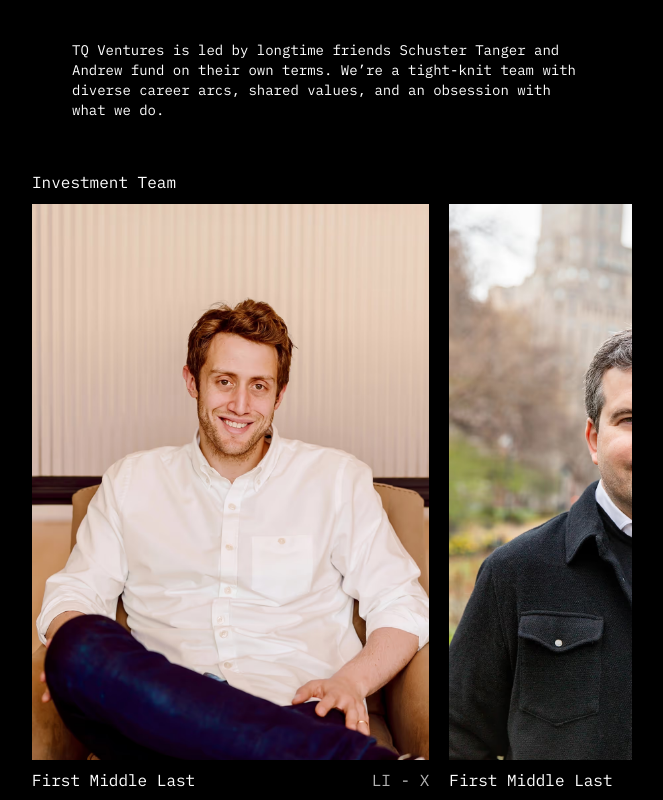
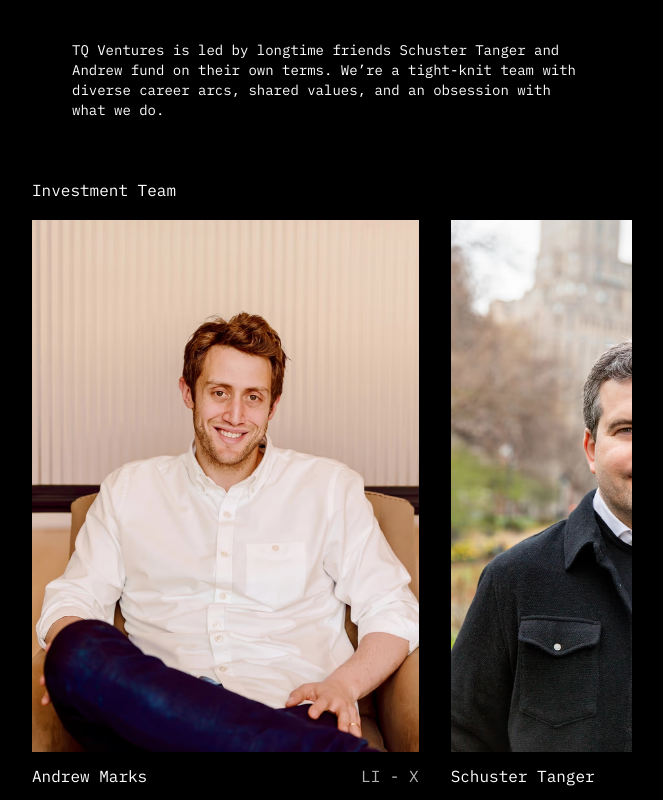
Before and after one commit to terrybrash/tq-meet-us, a Next.js app: page / in a window 1280 px wide. Shown: the whole page, without its empty margins (308-971 px from the left). Built offline with nearby package versions, Linux system fonts and the light colour scheme.

Commit message:
add people

```diff
--- a/app/globals.css
+++ b/app/globals.css
@@ -22,7 +22,7 @@ body {
 }
 
 .company {
-  gap: 0px 20px;
+  gap: 0px 32px;
 
   overflow-x: auto;
   display: grid;
@@ -38,7 +38,7 @@ body {
 .team-name {
   left: 0;
   position: sticky;
-  padding: 10px 0px;
+  padding: 18px 0px;
   width: max-content;
 }
 
@@ -68,7 +68,7 @@ body {
 }
 
 .headshot + .headshot {
-  margin-left: 20px;
+  margin-left: 32px;
 }
 
 .headshot > img {
@@ -83,7 +83,7 @@ body {
   /* bg-blue-500 opacity-55 flex place-content-between py-2 */
   line-height: normal;
   /* background-color: cornflowerblue; */
-  padding: 10px 0px;
+  padding: 14px 0px;
   background-color: black;
   position: absolute;
   bottom: 0px;
--- a/app/page.tsx
+++ b/app/page.tsx
@@ -59,10 +59,45 @@ export default function Home() {
   //   };
   // }, []);
 
+  function person(
+    name: string,
+    image: number
+  ): { name: string; image: number } {
+    return {
+      name,
+      image,
+    };
+  }
+
   const teams = [
-    { name: "Investment Team", images: [1, 2, 3, 4, 5] },
-    { name: "Operating Executives", images: [6, 7, 8, 9] },
-    { name: "Infrastructure", images: [10, 11, 12, 13] },
+    {
+      name: "Investment Team",
+      members: [
+        person("Andrew Marks", 1),
+        person("Schuster Tanger", 2),
+        person("Jana Iris", 3),
+        person("Alexis Vitenas", 4),
+        person("Elisabeth Rülke", 5),
+      ],
+    },
+    {
+      name: "Operating Executives",
+      members: [
+        person("Michael Kilberry", 6),
+        person("Finbarr Timbers", 7),
+        person("Rajiv Swamy", 8),
+        person("Elliot Graebert", 9),
+      ],
+    },
+    {
+      name: "Infrastructure",
+      members: [
+        person("Josh Epstein", 10),
+        person("Anna Gomez", 11),
+        person("Brooke Kilgallen", 12),
+        person("Olivia Bastianich", 13),
+      ],
+    },
   ];
 
   return (
@@ -89,16 +124,16 @@ export default function Home() {
           <div key={ti} className="team">
             <div className="team-name">{team.name}</div>
             <div className="team-members">
-              {team.images.map((image, ii) => (
+              {team.members.map((member, ii) => (
                 <div
                   key={ii}
                   className="headshot"
                   style={{
-                    backgroundImage: `url("/${image}.avif")`,
+                    backgroundImage: `url("/${member.image}.avif")`,
                   }}
                 >
                   <div className="socials">
-                    <div>First Middle Last</div>
+                    <div>{member.name}</div>
                     <div className="opacity-70">LI - X</div>
                   </div>
                 </div>
```
